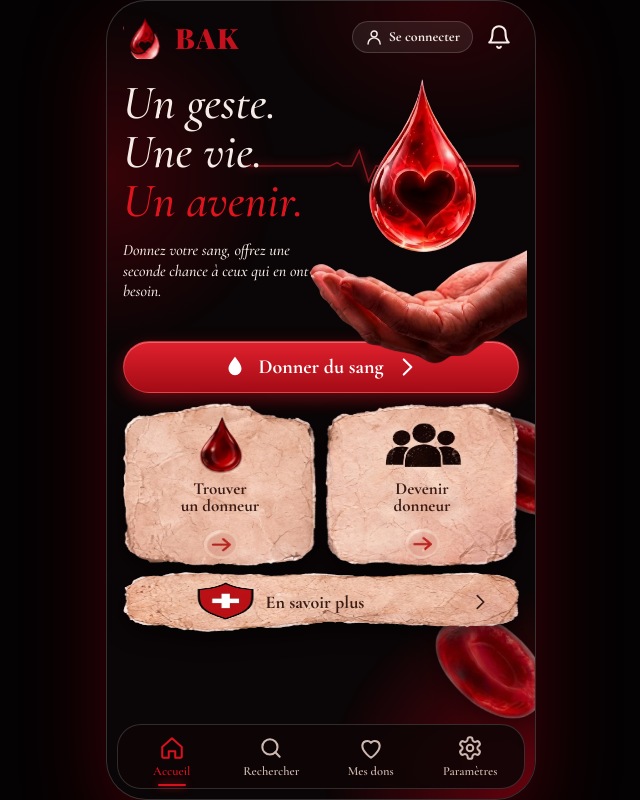
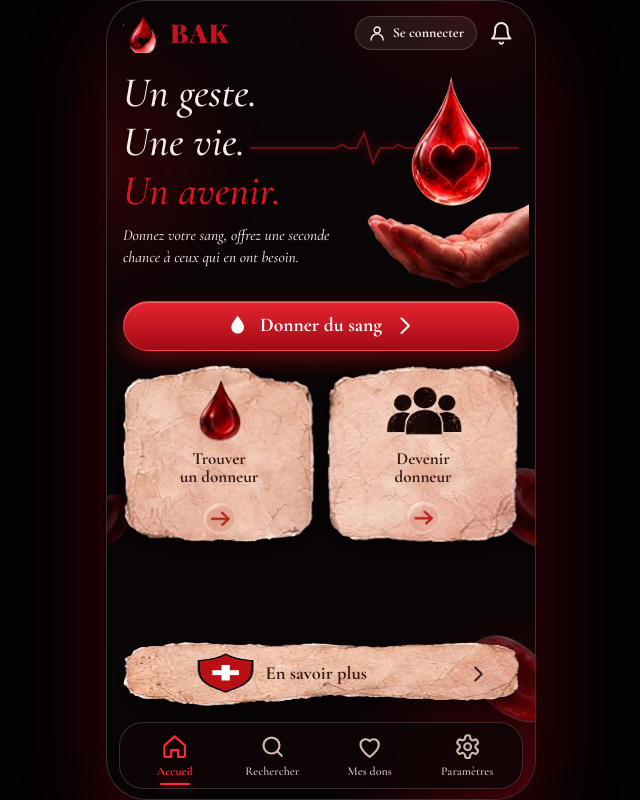
Before and after one commit to nexaamdz-art/BAK, a website: page bak/index.html in a window 1280 px wide. Both pictures are taken after a click on the button "Continuer sans compte". Shown: the whole page, without its empty margins (319-959 px from the left). Drawn offline with nearby package versions, Linux system fonts and the light colour scheme; no server answers.

Commit message:
feat: update UI styling and cache versioning
Refine homepage background visuals and entry animation, and bump the asset version to ensure cache invalidation.

```diff
--- a/bak/app.js
+++ b/bak/app.js
@@ -411,7 +411,7 @@ auth:()=>`<div class="scr"><div class="bg"></div>${cells([['cell','top:16%;right
 home:()=>{
   const av=currentProfile?esc(currentProfile.avatar||'me'):'me';
   const unread=unreadCount();
-  return `<div class="scr"><div class="bg"></div>${cells([['cells','bottom:10%;right:-50px;width:150px;opacity:.7']])}<div class="body">
+  return `<div class="scr"><div class="bg"></div>${cells([['cells','bottom:76px;inset-inline-end:-56px;width:126px;opacity:.4'],['cell','top:62%;inset-inline-start:-22px;width:48px;opacity:.22;transform:rotate(-18deg)']])}<div class="body">
     <div class="brand">
       <img src="assets/logo.png" alt=""><b>BAK</b>
       <div class="acct">
--- a/bak/index.html
+++ b/bak/index.html
@@ -12,11 +12,11 @@
 <link rel="preconnect" href="https://fonts.googleapis.com">
 <link rel="preconnect" href="https://fonts.gstatic.com" crossorigin>
 <link href="https://fonts.googleapis.com/css2?family=Cormorant+Garamond:ital,wght@0,500;0,600;0,700;1,500;1,600&family=Playfair+Display:wght@700;900&family=Amiri:ital,wght@0,400;0,700;1,400&display=swap" rel="stylesheet">
-<link rel="stylesheet" href="style.css">
+<link rel="stylesheet" href="style.css?v=7">
 </head>
 <body>
 <div id="app"></div>
-<script src="config.js"></script>
-<script src="app.js"></script>
+<script src="config.js?v=7"></script>
+<script src="app.js?v=7"></script>
 </body>
 </html>
--- a/bak/style.css
+++ b/bak/style.css
@@ -11,26 +11,31 @@ svg.i.f{fill:currentColor;stroke:none}
 html[dir=rtl] .chev,html[dir=rtl] .bk{transform:scaleX(-1)}
 #app{position:relative;width:100%;max-width:430px;height:100dvh;margin:0 auto;background:var(--bg);overflow:hidden}
 @media(min-width:500px){#app{height:min(880px,100dvh);margin:max(0px,calc((100dvh - 880px)/2)) auto;border-radius:40px;border:1px solid rgba(255,255,255,.18);box-shadow:0 30px 80px rgba(160,0,15,.35)}}
-.scr{position:absolute;inset:0;display:flex;flex-direction:column;animation:fd .35s ease both}
-@keyframes fd{from{opacity:0}to{opacity:1}}
-.bg{position:absolute;inset:0;pointer-events:none;background:radial-gradient(70% 38% at 100% 100%,rgba(165,0,18,.6),transparent 70%),radial-gradient(55% 30% at 0 22%,rgba(125,0,12,.4),transparent 72%),radial-gradient(60% 25% at 80% 0,rgba(110,0,10,.35),transparent 70%)}
+.scr{position:absolute;inset:0;display:flex;flex-direction:column;animation:fd .28s cubic-bezier(.22,1,.36,1) both}
+@keyframes fd{from{opacity:0;transform:translateY(4px)}to{opacity:1;transform:none}}
+.bg{position:absolute;inset:0;pointer-events:none;background:radial-gradient(65% 34% at 100% 100%,rgba(165,0,18,.48),transparent 72%),radial-gradient(50% 26% at 0 20%,rgba(125,0,12,.32),transparent 74%),radial-gradient(55% 22% at 82% 0,rgba(110,0,10,.28),transparent 72%)}
 html.light .bg{opacity:.35}
-.cl{position:absolute;pointer-events:none;filter:drop-shadow(0 6px 12px rgba(0,0,0,.6))}
-.body{position:relative;flex:1;overflow:auto;padding:calc(env(safe-area-inset-top) + 8px) 16px 10px;scrollbar-width:none}
+.cl{position:absolute;pointer-events:none;z-index:0;filter:drop-shadow(0 6px 12px rgba(0,0,0,.55))}
+.body{position:relative;z-index:1;flex:1;overflow-y:auto;overflow-x:hidden;padding:calc(env(safe-area-inset-top) + 8px) 16px 12px;scrollbar-width:none}
 .body::-webkit-scrollbar{display:none}
-.hd{position:relative;display:flex;align-items:center;justify-content:space-between;height:52px;margin-bottom:6px}
+.hd{position:relative;display:flex;align-items:center;justify-content:space-between;height:50px;margin-bottom:6px}
 .hd h1{position:absolute;inset-inline:0;text-align:center;font-weight:600;font-size:23px;pointer-events:none}
-.hd button{position:relative;z-index:1;width:40px;height:40px;display:grid;place-items:center;font-size:19px}
+.hd button{position:relative;z-index:1;width:40px;height:40px;display:grid;place-items:center;font-size:19px;transition:transform .14s ease}
+.hd button:active{transform:scale(.92)}
 .paper{background:url(assets/paper.png) 0 0/100% 100% no-repeat;color:var(--ink);filter:drop-shadow(0 8px 12px rgba(0,0,0,.45))}
 .ecg{width:100%;height:34px;filter:drop-shadow(0 0 5px #ff2a38);opacity:.9}
-.btn{display:flex;align-items:center;justify-content:center;gap:10px;width:100%;height:52px;border-radius:30px;background:linear-gradient(#e0212e,#a30b15);color:#fff;font-size:20px;font-weight:700;box-shadow:0 6px 18px rgba(214,18,31,.45),inset 0 1px 0 rgba(255,255,255,.3);border:1px solid rgba(255,120,120,.35)}
-.btn.sm{height:40px;font-size:17px}
+.btn{display:flex;align-items:center;justify-content:center;gap:10px;width:100%;min-height:50px;height:50px;padding:0 18px;border-radius:30px;background:linear-gradient(180deg,#e52431 0%,#a30b15 100%);color:#fff;font-size:19.5px;font-weight:700;line-height:1;box-shadow:0 8px 22px rgba(214,18,31,.42),0 2px 6px rgba(0,0,0,.45),inset 0 1px 0 rgba(255,255,255,.32);border:1px solid rgba(255,130,130,.38);transition:transform .15s ease,box-shadow .15s ease,filter .15s ease}
+.btn:active{transform:scale(.97);box-shadow:0 3px 10px rgba(214,18,31,.35),inset 0 1px 0 rgba(255,255,255,.22);filter:brightness(.95)}
+.btn svg{flex:none}
+.btn.sm{min-height:40px;height:40px;font-size:17px}
 /* nav */
-nav{position:relative;display:flex;margin:0 10px calc(env(safe-area-inset-bottom) + 10px);padding:9px 4px 7px;border:1px solid var(--bd);border-radius:24px;background:var(--navbg);backdrop-filter:blur(10px)}
-nav button{flex:1;display:flex;flex-direction:column;align-items:center;gap:3px;font-size:12.5px;color:var(--mut);position:relative}
-nav button svg{font-size:20px}
-nav button.on{color:var(--red)}
-nav button.on::after{content:"";position:absolute;bottom:-5px;width:28px;height:2px;border-radius:2px;background:var(--red);box-shadow:0 0 8px var(--red)}
+nav{position:relative;z-index:2;display:flex;align-items:center;margin:0 12px calc(env(safe-area-inset-bottom) + 10px);padding:9px 6px 8px;border:1px solid var(--bd);border-radius:24px;background:var(--navbg);backdrop-filter:blur(12px);box-shadow:0 8px 24px rgba(0,0,0,.4)}
+nav button{flex:1;display:flex;flex-direction:column;align-items:center;justify-content:center;gap:4px;font-size:12px;color:var(--mut);position:relative;transition:transform .14s ease,color .18s ease}
+nav button:active{transform:scale(.93)}
+nav button svg{width:21px;height:21px;font-size:21px}
+nav button.on{color:#ff2a38;font-weight:700}
+html.light nav button.on{color:var(--red)}
+nav button.on::after{content:"";position:absolute;bottom:-5px;width:30px;height:2.5px;border-radius:2px;background:#ff2a38;box-shadow:0 0 10px rgba(255,42,56,.85)}
 /* splash */
 .splash{align-items:center;text-align:center}
 .splash .logo{width:185px;margin-top:16vh;filter:drop-shadow(0 0 28px rgba(255,20,40,.6))}
@@ -42,35 +47,48 @@ nav button.on::after{content:"";position:absolute;bottom:-5px;width:28px;height:
 .pbar i{display:block;height:100%;width:0;background:var(--red);box-shadow:0 0 8px var(--red);animation:ld 2.6s ease-out forwards}
 @keyframes ld{to{width:100%}}
 /* home */
-.brand{display:flex;align-items:center;gap:8px;height:56px}
-.brand img{width:44px}
-.brand b{font:900 28px var(--disp);color:#c4111d;letter-spacing:2px}
-.brand button{margin-inline-start:auto;position:relative;width:40px;height:40px;display:grid;place-items:center;font-size:20px}
-.brand button i{position:absolute;top:8px;inset-inline-end:9px;width:8px;height:8px;border-radius:50%;background:var(--red)}
-.hero{position:relative;min-height:262px}
-.hero h3{font:italic 500 48px/1.02 var(--serif);margin-top:14px;position:relative;z-index:1}
+.brand{display:flex;align-items:center;gap:7px;height:48px;margin-bottom:2px}
+.brand img{width:40px;height:auto;flex:none}
+.brand b{font:900 26px/1 var(--disp);color:#c4111d;letter-spacing:1.6px}
+.brand button{margin-inline-start:auto;position:relative;width:36px;height:36px;display:grid;place-items:center;font-size:19px;transition:transform .14s ease}
+.brand button:active{transform:scale(.92)}
+.brand button i{position:absolute;top:6px;inset-inline-end:7px;width:8px;height:8px;border-radius:50%;background:var(--red);box-shadow:0 0 6px rgba(214,18,31,.7)}
+.hero{position:relative;min-height:236px;padding:6px 0 12px}
+.hero h3{display:flex;flex-direction:column;gap:5px;font:italic 500 42px/1.05 var(--serif);margin-top:6px;position:relative;z-index:2;text-shadow:0 2px 10px rgba(0,0,0,.35)}
 .hero h3 span{display:block}.hero h3 span:last-child{color:#e0141f}
-.hero p{font-style:italic;font-weight:500;font-size:16px;max-width:48%;margin-top:14px;line-height:1.3;position:relative;z-index:1}
-.hero img{position:absolute;inset-inline-end:-8px;top:0;width:55%}
-.hero .ecg{position:absolute;inset-inline-end:0;top:70px;width:70%;opacity:.6}
-.tiles{display:grid;grid-template-columns:1fr 1fr;gap:8px;margin-top:10px}
-.tile{position:relative;aspect-ratio:1/.84;background-size:100% 100%;background-repeat:no-repeat;color:var(--ink);filter:drop-shadow(0 8px 10px rgba(0,0,0,.5))}
-.tile span{position:absolute;inset-inline:10%;top:47%;text-align:center;font-size:17px;font-weight:700;line-height:1.05}
-.learn{position:relative;display:block;width:100%;height:60px;margin-top:6px;background:url(assets/bar-learn.png) 0 0/100% 100% no-repeat;color:var(--ink);text-align:start;filter:drop-shadow(0 8px 10px rgba(0,0,0,.5))}
-.learn span{position:absolute;inset-inline-start:36%;top:50%;transform:translateY(-50%);font-size:18px;font-weight:700}
-.learn svg{position:absolute;inset-inline-end:7%;top:50%;transform:translateY(-50%)}
+.hero p{font-style:italic;font-weight:500;font-size:15.5px;max-width:54%;margin-top:12px;line-height:1.4;color:rgba(246,236,231,.94);position:relative;z-index:2;text-shadow:0 1px 6px rgba(0,0,0,.45)}
+html.light .hero h3,html.light .hero p{text-shadow:none;color:var(--fg)}
+.hero img{position:absolute;inset-inline-end:-10px;top:18px;width:41%;max-width:162px;z-index:1;pointer-events:none}
+.hero .ecg{position:absolute;inset-inline-end:0;top:72px;width:68%;opacity:.55;z-index:0;pointer-events:none}
+.body:has(> .learn){display:flex;flex-direction:column}
+.body:has(> .learn) > *{flex-shrink:0}
+.body:has(> .learn) > .btn{margin:6px 0 4px}
+.tiles{display:grid;grid-template-columns:1fr 1fr;gap:12px;margin:10px 0 12px}
+.tile{position:relative;aspect-ratio:1/.92;background-size:100% 100%;background-repeat:no-repeat;color:var(--ink);filter:drop-shadow(0 8px 12px rgba(0,0,0,.48));transition:transform .15s ease,filter .15s ease}
+.tile:active{transform:scale(.96);filter:drop-shadow(0 4px 6px rgba(0,0,0,.45))}
+.tile span{position:absolute;inset-inline:12%;top:43%;bottom:26%;display:flex;align-items:center;justify-content:center;text-align:center;font-size:17px;font-weight:700;line-height:1.1}
+.learn{position:relative;display:block;width:100%;height:64px;margin-top:auto;margin-bottom:4px;background:url(assets/bar-learn.png) 0 0/100% 100% no-repeat;color:var(--ink);text-align:start;filter:drop-shadow(0 8px 12px rgba(0,0,0,.48));transition:transform .15s ease,filter .15s ease}
+.learn:active{transform:scale(.98);filter:drop-shadow(0 4px 6px rgba(0,0,0,.45))}
+.learn span{position:absolute;inset-inline-start:36%;top:50%;transform:translateY(-50%);font-size:18.5px;font-weight:700}
+.learn svg{position:absolute;inset-inline-end:7.5%;top:50%;transform:translateY(-50%);stroke-width:2.4;opacity:.95}
 html[dir=rtl] .learn svg{transform:translateY(-50%) scaleX(-1)}
+@media(max-width:370px){
+  .brand img{width:34px}.brand b{font-size:23px}
+  .brand .loginpill{padding:0 10px;font-size:13px;height:30px}
+  .hero{min-height:208px}.hero h3{font-size:37px}.hero p{font-size:14.5px;max-width:56%}.hero img{width:39%;top:20px}
+  .tile span{font-size:15.5px}.learn span{font-size:17px}
+}
 @media(max-height:760px){
-  .body{padding:calc(env(safe-area-inset-top) + 4px) 14px 6px}
-  .brand{height:48px}.brand img{width:38px}.brand b{font-size:24px}
+  .body{padding:calc(env(safe-area-inset-top) + 4px) 14px 8px}
+  .brand{height:44px}.brand img{width:36px}.brand b{font-size:24px}
   .hd{height:46px;margin-bottom:4px}.hd h1{font-size:21px}
-  .hero{min-height:220px}.hero h3{font-size:42px;margin-top:8px}.hero p{font-size:15px;margin-top:8px}
-  .btn{height:46px;font-size:18px}
-  .tiles{margin-top:8px}.tile{aspect-ratio:1/.78}.tile span{top:46%;font-size:16px}
-  .learn{height:54px;margin-top:4px}.learn span{font-size:17px}
+  .hero{min-height:212px;padding-bottom:8px}.hero h3{font-size:38px;gap:3px;margin-top:4px}.hero p{font-size:14.5px;margin-top:8px}.hero img{width:39%;top:14px}
+  .btn{min-height:46px;height:46px;font-size:18px}
+  .tiles{gap:10px;margin:8px 0 8px}.tile{aspect-ratio:1/.86}.tile span{top:42%;bottom:26%;font-size:16px}
+  .learn{height:58px;margin-top:auto;margin-bottom:2px}.learn span{font-size:17px}
   .ph{width:100px;height:100px}.info{margin:6px 0 10px}.stats{margin-bottom:10px}
   .set{margin-top:8px}
-  nav{margin:0 10px calc(env(safe-area-inset-bottom) + 6px);padding:7px 4px 5px}
+  nav{margin:0 10px calc(env(safe-area-inset-bottom) + 6px);padding:7px 6px 6px}
 }
 /* search */
 .sbox{display:flex;gap:10px;margin:6px 0 14px}
@@ -167,15 +185,15 @@ html[dir=rtl] .row{padding:0 22px 0 70px}
 .next{text-align:center;padding:36px 12px;color:var(--mut);font-style:italic;font-size:19px}
 .next .btn{margin-top:20px}
 .toast{position:absolute;left:50%;bottom:90px;transform:translateX(-50%);background:#1d0b0d;color:#fff;border:1px solid var(--red);padding:10px 18px;border-radius:20px;font-size:16px;z-index:9;animation:fd .2s both;white-space:nowrap}
-@media(prefers-reduced-motion:reduce){.scr,.pbar i{animation-duration:.01s}}
+@media(prefers-reduced-motion:reduce){.scr,.pbar i,.btn,.tile,.learn,nav button{animation-duration:.01s;transition:none}}
 
 .hd button.dc{width:34px;height:34px;margin-inline-end:3px;border:2px solid #e0212e;border-radius:50%;color:#e0212e;font-size:15px;box-shadow:0 0 10px rgba(224,33,46,.6)}
 /* connected real views & forms */
-.brand .acct{margin-inline-start:auto;display:flex;align-items:center;gap:6px}
+.brand .acct{margin-inline-start:auto;display:flex;align-items:center;gap:6px;flex:none}
 .brand .acct button{margin-inline-start:0}
 .brand .avbtn{width:34px;height:34px;border-radius:50%;overflow:hidden;border:2px solid var(--red);padding:0}
 .brand .avbtn img{width:100%;height:100%;object-fit:cover;display:block}
-.brand .loginpill{padding:5px 12px;border-radius:16px;border:1px solid var(--bd);background:var(--chip);font-size:14px;font-weight:700;width:auto;height:32px;display:inline-flex;align-items:center;gap:5px}
+.brand .loginpill{padding:0 12px;border-radius:18px;border:1px solid var(--bd);background:var(--chip);font-size:14px;font-weight:700;width:auto;height:34px;display:inline-flex;align-items:center;gap:6px;white-space:nowrap}
 .fcard{background:rgba(255,244,238,.94);color:var(--ink);border-radius:20px;padding:16px;margin-bottom:14px;box-shadow:0 10px 22px rgba(0,0,0,.45);border:1px solid rgba(255,255,255,.35)}
 html.light .fcard{background:#fff8f5;border-color:rgba(80,10,10,.15)}
 .fcard h3{font:700 22px var(--serif);margin-bottom:8px;color:#8e0912}
--- a/bak/sw.js
+++ b/bak/sw.js
@@ -1,5 +1,5 @@
-const C='bak-v6';
-const A=['./','index.html','style.css','app.js','config.js','manifest.json','assets/logo.png','assets/paper.png','assets/bar.png','assets/map.jpg'];
+const C='bak-v7';
+const A=['./','index.html','style.css?v=7','app.js?v=7','config.js?v=7','manifest.json','assets/logo.png','assets/paper.png','assets/bar.png','assets/map.jpg'];
 self.addEventListener('install',e=>e.waitUntil(caches.open(C).then(c=>c.addAll(A)).then(()=>self.skipWaiting())));
 self.addEventListener('activate',e=>e.waitUntil(caches.keys().then(k=>Promise.all(k.filter(x=>x!==C).map(x=>caches.delete(x)))).then(()=>self.clients.claim())));
 self.addEventListener('fetch',e=>{
```
